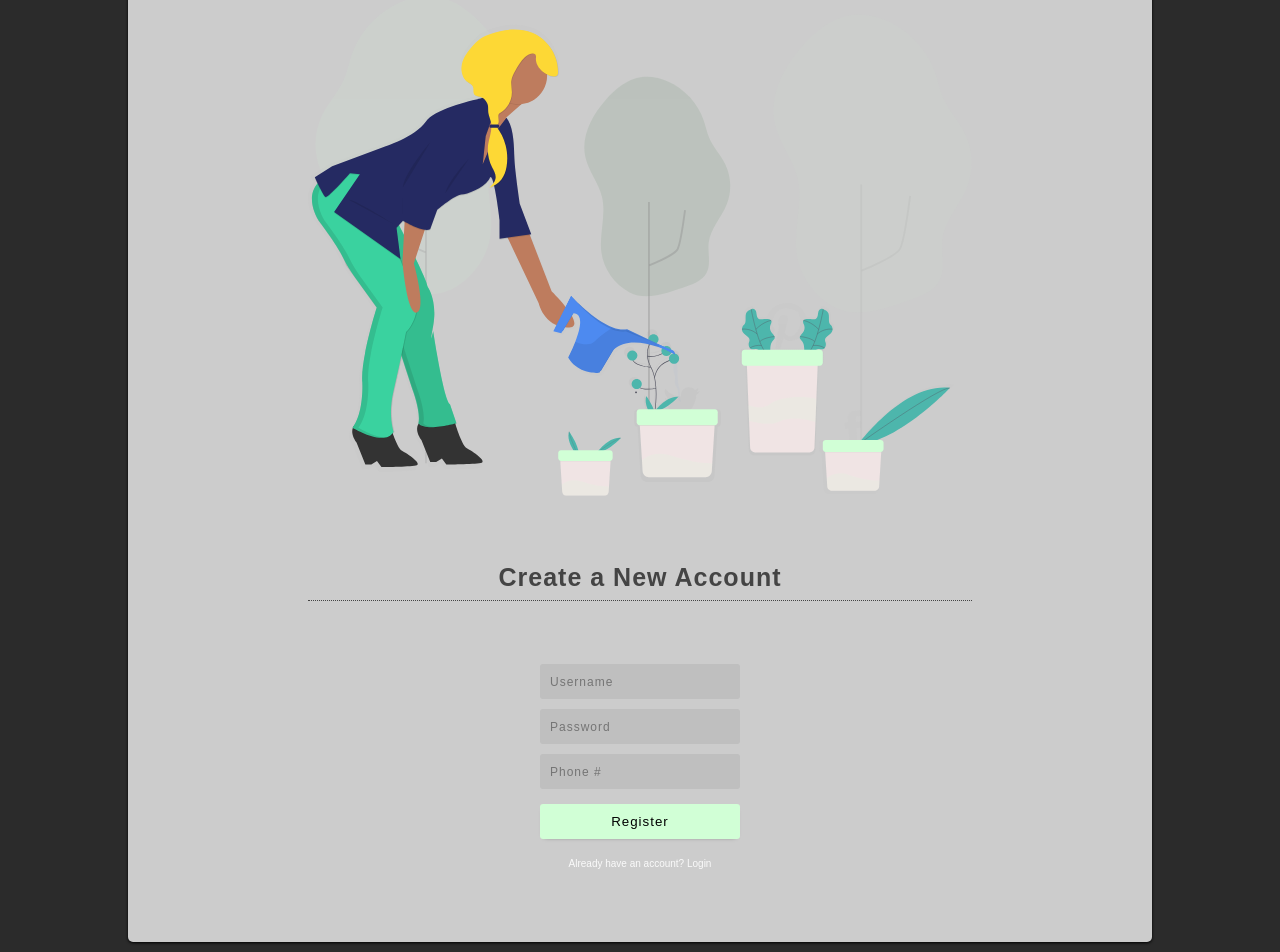
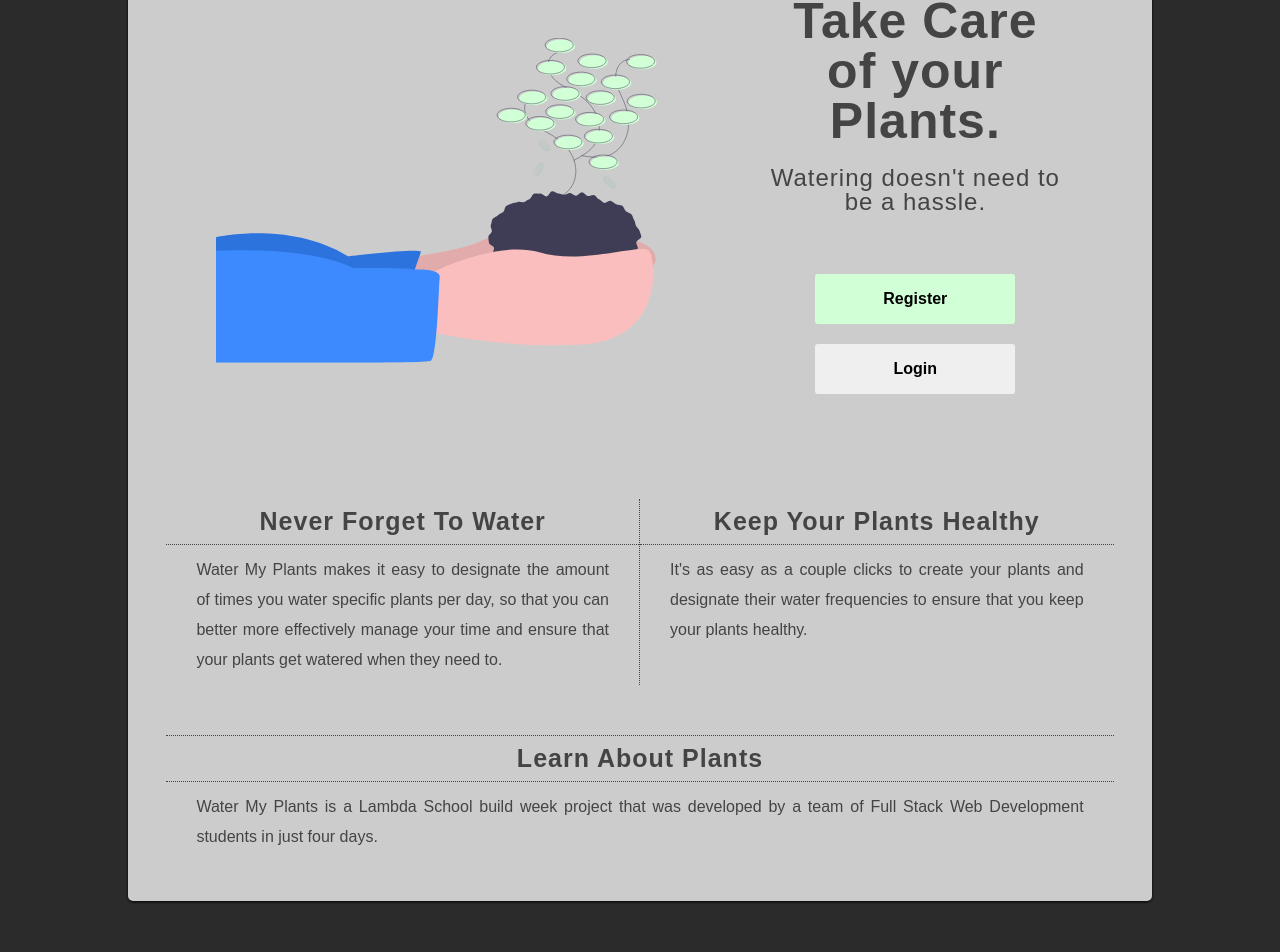
Before and after one commit to Build-Week-WEB28-Water-My-Plants/Front-End, a React (Create React App) app: page / in a window 1280 px wide. Shown: the part 156-1108 px from the top of the page. Built offline with nearby package versions, Linux system fonts and the light colour scheme.

Commit message:
adding homepage back into deployment

```diff
--- a/src/App.js
+++ b/src/App.js
@@ -15,7 +15,7 @@
 import CreatePlant from './components/CreatePlant';
 import CreateSpecies from './components/CreateSpecies';
 import Species from './components/Species';
-// import Home from './components/Home';
+import Home from './components/Home';
 import Header from './components/visual/Header';
 import UserCP from './components/UserCP';
 
@@ -40,7 +40,7 @@
             {localStorage.getItem('token') && <Route path="/register" render={() => <Redirect to="/plants" />} />}
 
             <Route path="/login" component={Login} />
-            <Route exact path="/" component={Register} />
+            <Route exact path="/" component={Home} />
             <Route path="/register" component={Register} />
 
             {/* Private Routes for authenticated users */}
--- a/src/components/Home.js
+++ b/src/components/Home.js
@@ -32,17 +32,19 @@
 
                 <div className="col">
                     <h3>Never Forget To Water</h3>
-                    <p>Lorem ipsum dolor sit amet, consectetur adipiscing elit. Nam placerat libero vitae imperdiet mattis. Integer sagittis viverra magna non varius. In tincidunt lorem consectetur justo iaculis blandit at ut erat. Vivamus diam tellus, tincidunt eu maximus et, placerat at ligula. Vestibulum ante ipsum primis in faucibus orci luctus et ultrices posuere cubilia Curae; Donec tempor faucibus ligula, nec aliquam tortor malesuada ut. Aenean egestas ipsum eu tortor tristique vulputate. Aenean dictum massa leo, sed lacinia lacus tincidunt finibus. Nullam cursus in mauris vel tincidunt. Interdum et malesuada fames ac ante ipsum primis in faucibus.</p>
+                    <p>Water My Plants makes it easy to designate the amount of times you water specific plants per day, so that you can better more effectively
+                    manage your time and ensure that your plants get watered when they need to.
+                    </p>
                 </div>
 
                 <div className="col">
                     <h3>Keep Your Plants Healthy</h3>
-                    <p>Lorem ipsum dolor sit amet, consectetur adipiscing elit. Nam placerat libero vitae imperdiet mattis. Integer sagittis viverra magna non varius. In tincidunt lorem consectetur justo iaculis blandit at ut erat. Vivamus diam tellus, tincidunt eu maximus et, placerat at ligula. Vestibulum ante ipsum primis in faucibus orci luctus et ultrices posuere cubilia Curae; Donec tempor faucibus ligula, nec aliquam tortor malesuada ut. Aenean egestas ipsum eu tortor tristique vulputate. Aenean dictum massa leo, sed lacinia lacus tincidunt finibus. Nullam cursus in mauris vel tincidunt. Interdum et malesuada fames ac ante ipsum primis in faucibus.</p>
+                    <p>It's as easy as a couple clicks to create your plants and designate their water frequencies to ensure that you keep your plants healthy.</p>
                 </div>
 
                 <div className="col">
                     <h3>Learn About Plants</h3>
-                    <p>Lorem ipsum dolor sit amet, consectetur adipiscing elit. Nam placerat libero vitae imperdiet mattis. Integer sagittis viverra magna non varius. In tincidunt lorem consectetur justo iaculis blandit at ut erat. Vivamus diam tellus, tincidunt eu maximus et, placerat at ligula. Vestibulum ante ipsum primis in faucibus orci luctus et ultrices posuere cubilia Curae; Donec tempor faucibus ligula, nec aliquam tortor malesuada ut. Aenean egestas ipsum eu tortor tristique vulputate. Aenean dictum massa leo, sed lacinia lacus tincidunt finibus. Nullam cursus in mauris vel tincidunt. Interdum et malesuada fames ac ante ipsum primis in faucibus.</p>
+                    <p>Water My Plants is a Lambda School build week project that was developed by a team of Full Stack Web Development students in just four days.</p>
                 </div>
 
             </div>
```
